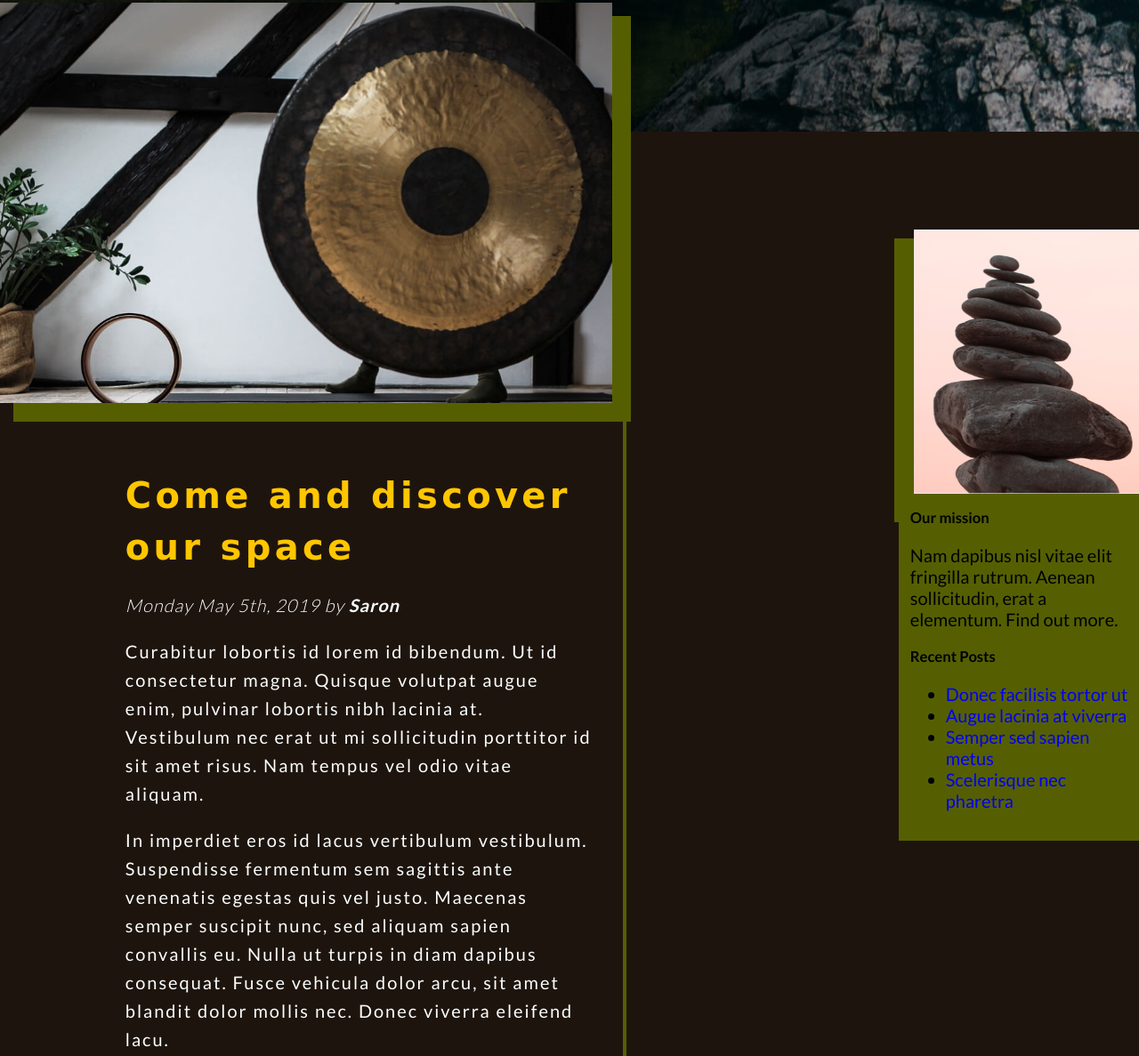
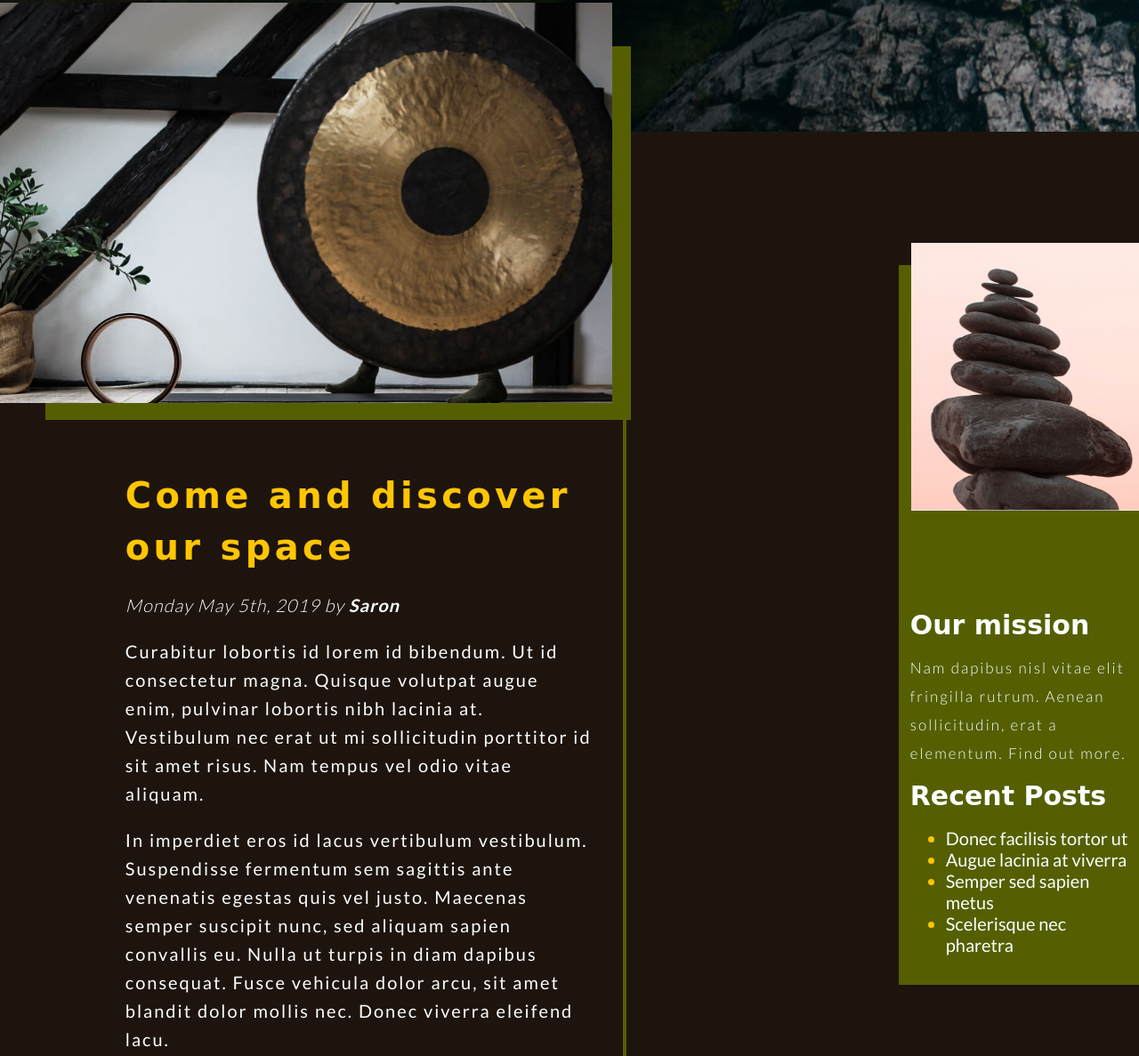
Before and after one commit to leungcheryl/mind-n-soul, a plain HTML site: page blog.html in a window 1280 px wide. Shown: the part 604-1791 px from the top of the page at 89% size. Drawn offline with Linux system fonts and the light colour scheme; a web font is replaced by a local one.

```diff
--- a/styles/partials/_blog.scss
+++ b/styles/partials/_blog.scss
@@ -20,7 +20,7 @@ header.blog {
         margin: 0 0 5% 20%;
     }
     img {
-        box-shadow: 18px 18px 0px 3px rgba(85,95,2,1);
+        box-shadow: 36px 34px 0px -15px rgba(85,95,2,1);
         width: 97.7%;
     }
 }
@@ -55,15 +55,10 @@ main {
         right: 0;
         width: 20%;
         .blog-image {
-            text-align: right;
-            width: 105%;
-            position: relative;
+            position: absolute;
+            top: 15px;
             right: 0;
-            left: -5%;
-        }
-        img {
-            box-shadow: -11px 21px 0px 11px  rgba(85,95,2,1);
-            width: 94%;
+            z-index: 2;
         }
     }
 }
@@ -71,10 +66,25 @@ main {
 .blog-right-text {
     background-color: #555F02;
     width: 106%;
-    position: relative;
+    position: absolute;
+    top: 40px;
     left: -5.5%;
-    padding: 5%;
+    padding: 390px 5% 5%;
+    z-index: 1;
     h5 {
         margin: 0;
+        @include header(30px, 1, 1);
+        color: #fafffe;
+    }
+    p {
+        @include p-text;
+        font-size: 17px;
+        font-weight: 300;
+    }
+    ul li {
+        color: #FFc600;
+        a {
+            color:  #fafffe;
+        }
     }
 }
--- a/styles/style.scss
+++ b/styles/style.scss
@@ -105,6 +105,7 @@ header.index {
 	top: 34vh;
 	img {
 		width: 43%;
+		z-index: 4;
 	}
 }
 
@@ -234,6 +235,7 @@ header.index {
 		margin-top: -50px;
 		img {
 			box-shadow: 23px 23px 0px 3px rgba(255,198,0,1);
+
 		}
 	}
 	.right {
```
Also changed, not shown: styles/style.css.
